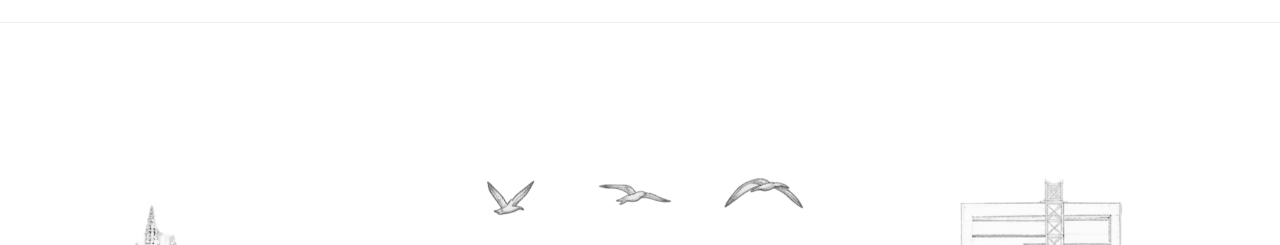
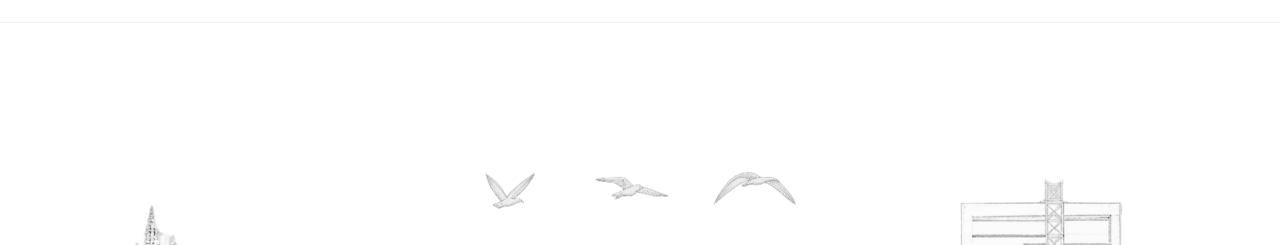
Before and after one commit to alexandreretamal-pixel/willing-able, a plain HTML site: page index.html in a window 1280 px wide. Shown: the part 57-302 px from the top of the page. Drawn offline with Linux system fonts and the light colour scheme; grey boxes are pictures that could not be loaded.

Commit message:
Update index.html

```diff
--- a/index.html
+++ b/index.html
@@ -345,7 +345,7 @@ footer p { color: #ccc; }
 
  <div class="hero-illustration">
  <img src="Croquis-blanc-v2.png" alt="Croquis architectural" class="hero-croquis">
-  <img src="Mouettes-detourees.png" alt="" class="hero-mouettes" aria-hidden="true">
+  <img src="Mouettes-detourees-v2.png" alt="" class="hero-mouettes" aria-hidden="true">
   <img src="Logo-détouré.png" alt="Logo Willing & Able" class="hero-logo">
 </div>
 
```
